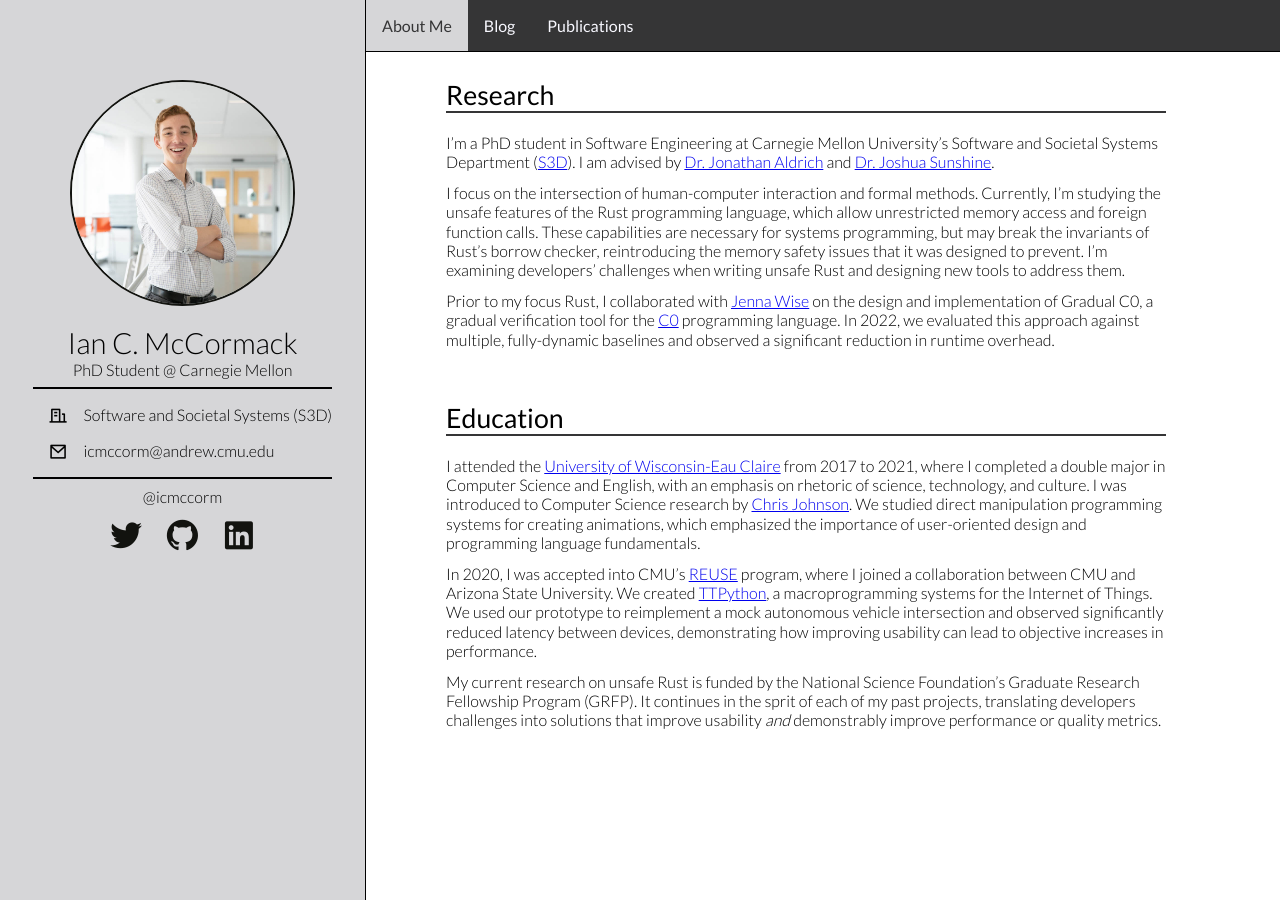
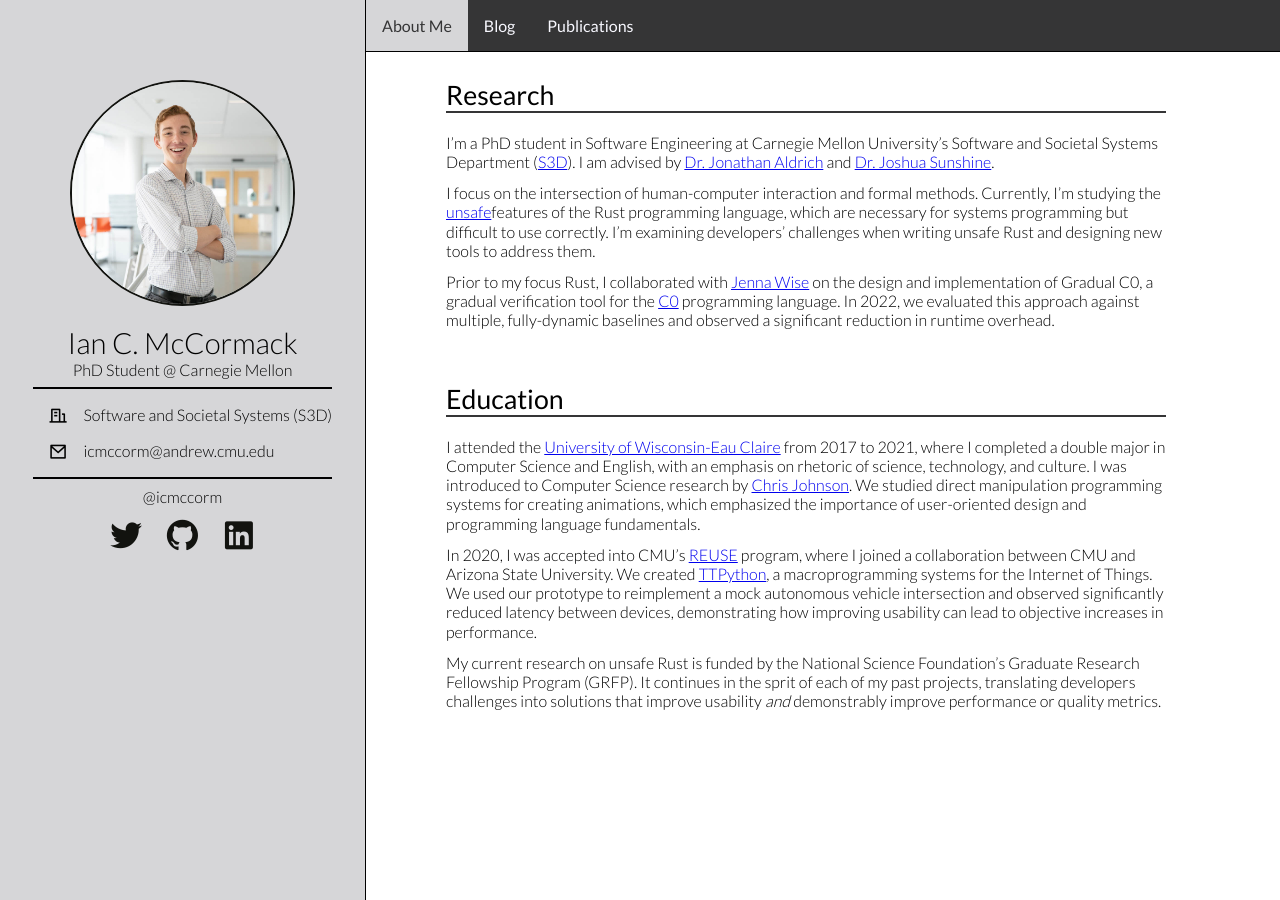
Before and after one commit to icmccorm/site, a Jekyll site: the page built from index.md, in a window 1280 px wide. Built offline with Jekyll 4.4.1, drawn with Linux system fonts in a browser that asks for light colours; a style sheet for code colours, icons or effects is not loaded; our own code applies the rules of GitHub Pages for plain Markdown files.

Commit message:
Simplified description of unsafe Rust and added link.
Simplified description of unsafe Rust and added link.

```diff
--- a/index.md
+++ b/index.md
@@ -5,7 +5,7 @@ post: ./_includes/publication.html
 # Research
 I'm a PhD student in Software Engineering at Carnegie Mellon University's Software and Societal Systems Department ([S3D](https://s3d.cmu.edu/)). I am advised by [Dr. Jonathan Aldrich](https://www.cs.cmu.edu/~aldrich/) and [Dr. Joshua Sunshine](https://www.cs.cmu.edu/~jssunshi/).
 
-I focus on the intersection of human-computer interaction and formal methods. Currently, I'm studying the unsafe features of the Rust programming language, which allow unrestricted memory access and foreign function calls. These capabilities are necessary for systems programming, but may break the invariants of Rust's borrow checker, reintroducing the memory safety issues that it was designed to prevent. I'm examining developers' challenges when writing unsafe Rust and designing new tools to address them.
+I focus on the intersection of human-computer interaction and formal methods. Currently, I'm studying the [unsafe](https://doc.rust-lang.org/book/ch19-01-unsafe-rust.html)features of the Rust programming language, which are necessary for systems programming but difficult to use correctly. I'm examining developers' challenges when writing unsafe Rust and designing new tools to address them.
 
 Prior to my focus Rust, I collaborated with [Jenna Wise](https://www.cs.cmu.edu/~jlwise/) on the design and implementation of Gradual C0, a gradual verification tool for the [C0](http://reports-archive.adm.cs.cmu.edu/anon/2010/CMU-CS-10-145.pdf) programming language. In 2022, we evaluated this approach against multiple, fully-dynamic baselines and observed a significant reduction in runtime overhead.
 
```
